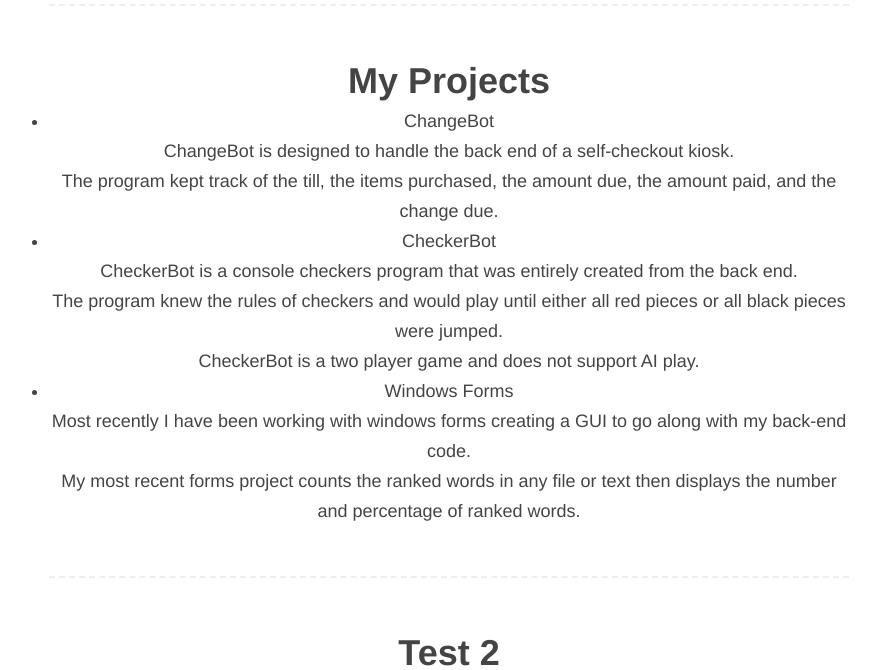
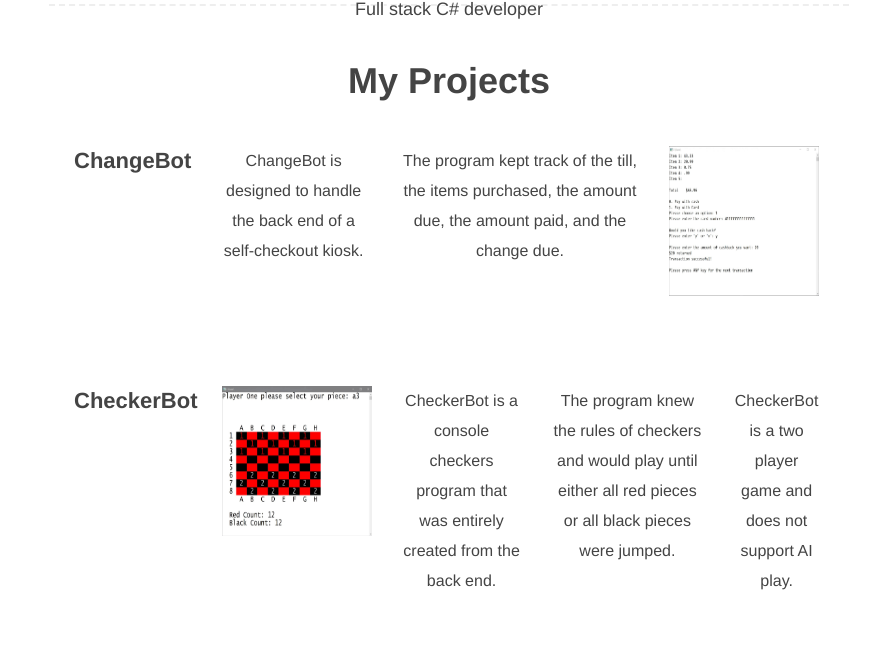
Before and after one commit to reidrichardson93/reidrichardson93.github.io, a plain HTML site: page index.html in a window 1280 px wide. Shown: the part 796-1466 px from the top of the page, without its empty margins (191-1071 px from the left). Drawn offline with Linux system fonts and the light colour scheme.

Commit message:
Website ready to be published

```diff
--- a/index.html
+++ b/index.html
@@ -20,25 +20,32 @@
 			</header>
 			<ul class="blocklist">
 				<li>
-					<h2>ChangeBot</h2>
-					<p>ChangeBot is designed to handle the back end of a self-checkout kiosk.</p>
-					<p>The program kept track of the till, the items purchased, the amount due, the amount paid, and the change due.</p>
+					<ul class="list">
+						<h2><a href="https://github.com/reidrichardson93/ChangeBot.git">ChangeBot</a></h2>
+						<li><p>ChangeBot is designed to handle the back end of a self-checkout kiosk.</p></li>
+						<li><p>The program kept track of the till, the items purchased, the amount due, the amount paid, and the change due.</p></li>
+						<li><img src="ChangeBot.jpg" alt="ChangeBot Picture"></li>
+					</ul>
 				</li>
 				<li>
-					<h2>CheckerBot</h2>
-					<p>CheckerBot is a console checkers program that was entirely created from the back end.</p>
-					<p>The program knew the rules of checkers and would play until either all red pieces or all black pieces were jumped.</p>
-					<p>CheckerBot is a two player game and does not support AI play.</p>
+					<ul class="list">
+						<h2><a href="https://github.com/reidrichardson93/CheckerBot.git">CheckerBot</a></h2>
+						<li><img src="Checkers.jpg" alt="CheckerBot Picture"></li>
+						<li><p>CheckerBot is a console checkers program that was entirely created from the back end.</p></li>
+						<li><p>The program knew the rules of checkers and would play until either all red pieces or all black pieces were jumped.</p></li>
+						<li><p>CheckerBot is a two player game and does not support AI play.</p></li>
+					</ul>
 				</li>
 				<li>
-					<h2>Windows Forms</h2>
-					<p>Most recently I have been working with windows forms creating a GUI to go along with my back-end code.</p>
-					<p>My most recent forms project counts the ranked words in any file or text then displays the number and percentage of ranked words.</p>
+					<ul class="list">
+						<h2><a href="https://github.com/reidrichardson93/RankedWordsForm.git">Windows Forms</a></h2>
+						<li><p>Most recently I have been working with windows forms creating a GUI to go along with my back-end code.</p></li>
+						<li><img src="Ascii-fy.jpg" alt="Windows Forms Picture"></li>
+						<li><p>My most recent forms project counts the ranked words in any file or text then displays the number and percentage of ranked words.</p></li>
+					</ul>
 				</li>
 			</ul>
 		</section>
-		<section>
-			<h1>Test 2</h1>
-		</section>
+
 	</body>
 </html>
--- a/styles.css
+++ b/styles.css
@@ -26,20 +26,13 @@ h1{
 	line-height:50px;
 	font-weight:bold;
 }
-h1 sub{
-	color:#aaa;
-	vertical-align:baseline;
-}
+
 
 section{
 	border-top: 2px dashed #eee;
 	padding: 50px 0;
 	max-width: 800px;
 	margin:0 auto;
-}
-
-img{
-	border-radius:50%;
 }
 
 .hero{
@@ -57,8 +50,48 @@ img{
 }
 
 .headshot{
-	width: 300px;
-	height: 300px;
-	margin-left: auto;
-	margin-right: auto;
+	width: 80vw;
+	max-width: 750px;
+	height: auto;
+	margin: auto;
 }
+
+.headshot img{
+	border-radius:50%;
+}
+
+.blocklist ul{
+	display: flex;
+}
+
+.blocklist li{
+
+	list-style: none;
+	padding:20px 15px;
+
+}
+
+.blocklist h2{
+	font-size: 22px;
+	font-weight: bold;
+	padding:20px 10px;
+}
+
+.list{
+	font-size:16px;
+	list-style: none;
+	justify-content: center;
+}
+
+.list a{
+
+}
+
+.list a:hover{
+
+}
+
+.list img{
+	height: 150px;
+	width: 150px;
+}
```
Also changed, not shown: Ascii-fy.JPG (added), ChangeBot.jpg (added), Checkers.jpg (added), headshot(orig).jpg (added), headshot.jpg.
